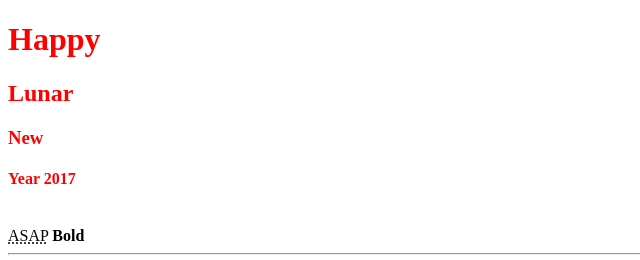
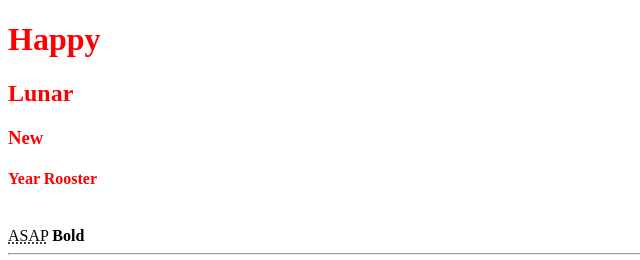
Before and after one commit to mathemiracle/html-5tutorial-derek, a plain HTML site: page html5-derek/index.html in a window 1280 px wide. Shown: the top 260 px of the page, 0-640 px from the left. Drawn offline with Linux system fonts and the light colour scheme.

Commit message:
update ROOSTER

```diff
--- a/html5-derek/index.html
+++ b/html5-derek/index.html
@@ -11,7 +11,7 @@
 	 <h1>Happy</h1>
 	 <h2>Lunar</h2>
 	 <h3>New</h3>
-	 <h4>Year 2017</h4>
+	 <h4>Year Rooster</h4>
 	 <br>
 	 <script type="text/javascript" src='./util.js'></script>
 	 <script type="text/javascript">
```
